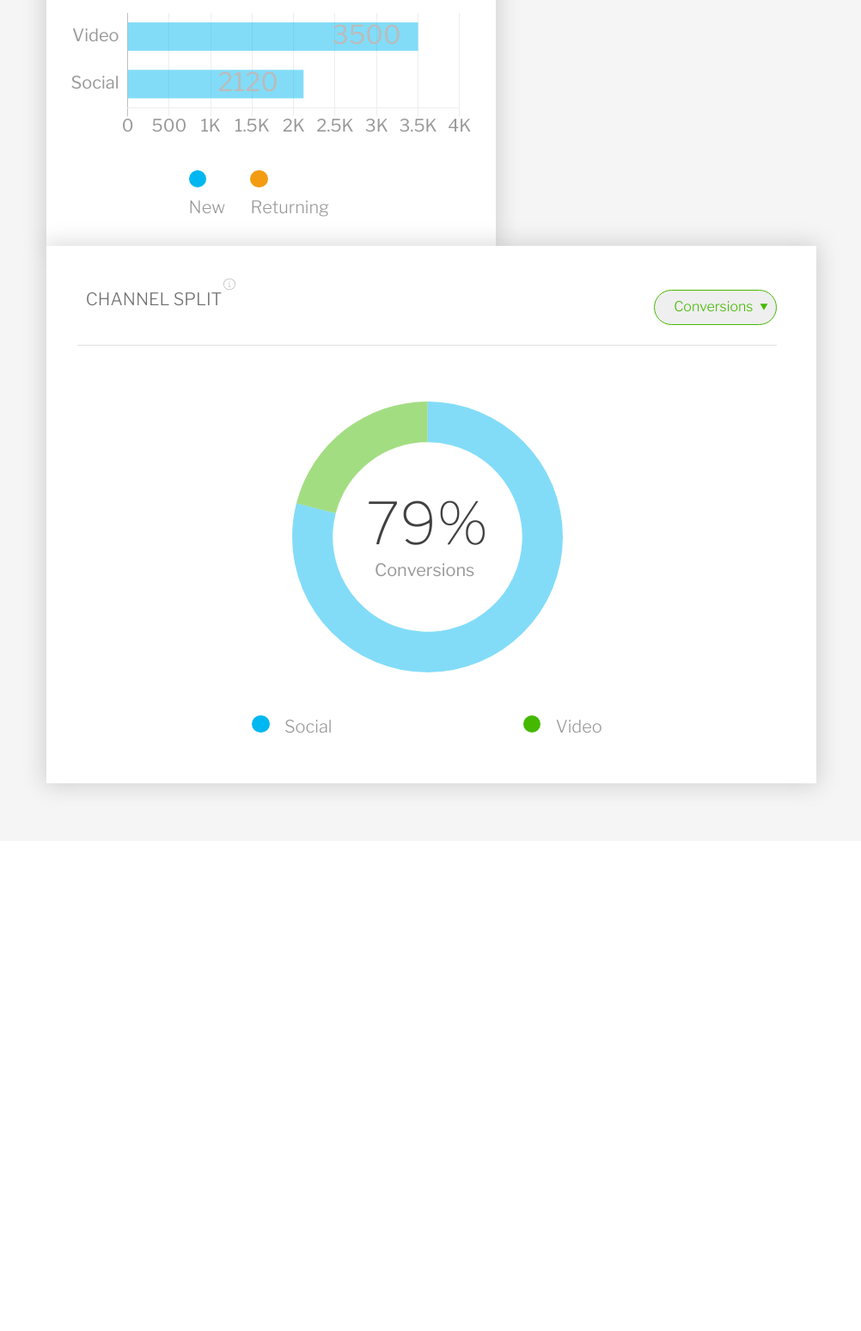
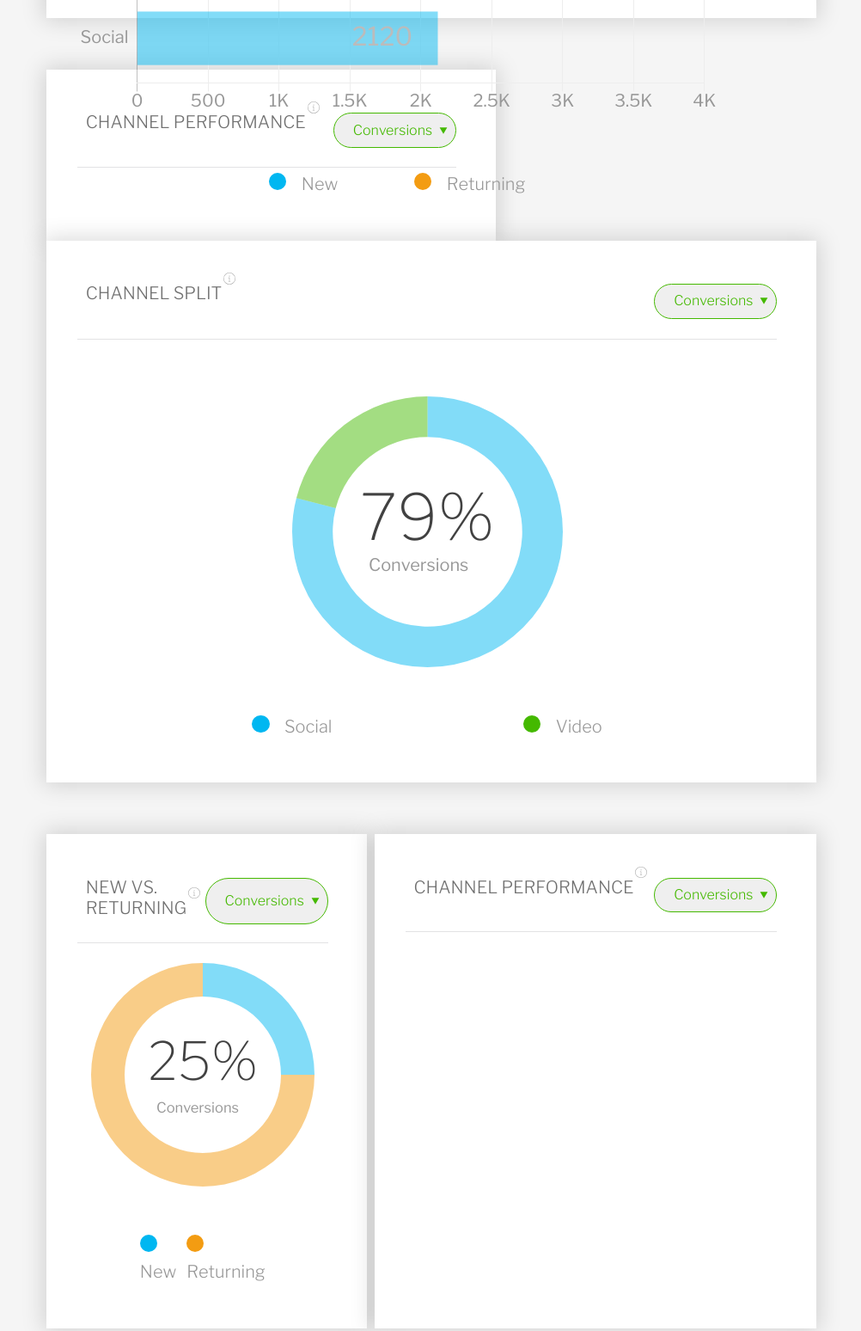
Before and after one commit to nikkidanni1/-test, a plain HTML site: page index.html in a window 1280 px wide. Shown: the part 1217-2765 px from the top of the page at 86% size, without its empty margins (138-1140 px from the left). Before the commit the page ends 2195 px from the top, so only its background shows below. Drawn offline with nearby package versions, Linux system fonts and the light colour scheme.

Commit message:
Добавлена секция chart3

```diff
--- a/index.html
+++ b/index.html
@@ -169,7 +169,7 @@
 						</tr>
 					</table>
 				</section>
-				<div class="row">
+				<div class="row block-with-two-charts">
 					<section class="col-7 chart-block chart1">
 						<div class="chart-block__header">
 							<h2 class="chart-block__title">CHANNEL PERFORMANCE<sup><img src="icon/Path 17.svg" width=13.97></sup></h2>
@@ -177,8 +177,11 @@
 								<option value=1>Conversions</option>
 							</select>
 						</div>
-						<canvas id="chart1" width="745.82" height="263.12"></canvas>
-						<div id='chart1Legend' class='chart1__chartjsLegend'></div>
+						<div class="chart1__chart">
+							<canvas id="chart1" width="745.82" height="263.12"></canvas>
+							<div id='chart1Legend' class='chart1__chartjsLegend'></div>
+						</div>
+
 					</section>
 					<section class="col chart-block chart2">
 						<div class="chart-block__header">
@@ -187,9 +190,34 @@
 								<option value=1>Conversions</option>
 							</select>
 						</div>
-						<canvas id="chart2" width="315" height="315"></canvas>
-						<div id='chart2Legend' class='chart2__chartjsLegend'></div>
-
+						<div class="chart2__chart">
+							<canvas id="chart2" width="315" height="315"></canvas>
+							<div id='chart2Legend' class='chart2__chartjsLegend'></div>
+						</div>
+					</section>
+				</div>
+				<div class="row block-with-two-charts">
+					<section class="col-5 chart-block chart3">
+						<div class="chart-block__header">
+							<h2 class="chart-block__title">NEW VS. RETURNING<sup><img src="icon/Path 17.svg" width=13.97></sup></h2>
+							<select>
+								<option value=1>Conversions</option>
+							</select>
+						</div>
+						<canvas id="chart3" width="260.76" height="260.76"></canvas>
+						<div id='chart3Legend' class='chart3__chartjsLegend'></div>
+					</section>
+					<section class="col chart-block chart4">
+						<div class="chart-block__header">
+							<h2 class="chart-block__title">CHANNEL PERFORMANCE<sup><img src="icon/Path 17.svg" width=13.97></sup></h2>
+							<select>
+								<option value=1>Conversions</option>
+							</select>
+						</div>
+						<div class="chart4__chart">
+							<canvas id="chart4" width="260.76" height="260.76"></canvas>
+							<div id='chart4Legend' class='chart4__chartjsLegend'></div>
+						</div>
 					</section>
 				</div>
 			</section>
--- a/js/main.js
+++ b/js/main.js
@@ -78,6 +78,7 @@ var myChart = new Chart(ctx, {
 	}]
 	},
 	options: {
+		responsive: false,
 		scales: {
 			xAxes: [{
 				ticks: {
@@ -88,7 +89,6 @@ var myChart = new Chart(ctx, {
 							return (value/1000) + 'K';
 						else return value;
 					}
-
 				},
 				gridLines: {
 					display: true,
@@ -104,9 +104,8 @@ var myChart = new Chart(ctx, {
 				categoryPercentage: 0.6,
 				barPercentage: 1,
 				color: '#707070'
-		}
-		]
-	}, legend: {
+			}]
+		},  legend: {
 			display: false,
 		},
 		animation: {
@@ -165,6 +164,45 @@ var myChart2 = new Chart(ctx, {
 		},
     },
 });
+//Легенда для chart2
+document.getElementById('chart2Legend').innerHTML = myChart2.generateLegend();
+var span = [document.getElementById('chart2Legend').firstChild.firstChild.firstChild, document.getElementById('chart2Legend').firstChild.lastChild.firstChild];
+span[0].style.backgroundColor = "#00B7F1";
+span[1].style.backgroundColor = "#44B900";
+/*---------graph 3---------*/
+ctx = document.getElementById("chart3").getContext('2d');
+ctx.canvas.width = 260.76;
+ctx.canvas.height = 260.76;
+var myChart3 = new Chart(ctx, {
+    type:'doughnut',
+    data: {
+    datasets: [{
+        data: [25, 75],
+		backgroundColor: ["rgba(0,183,241, 0.49)", "rgba(243,156,18, 0.5)"],
+    }],
+    labels: [
+        'New',
+        'Returning'
+    ],
+	},
+	options: {
+        responsive: false,
+		elements: {
+			arc: {
+				borderWidth: 0,
+			},
+		},
+		cutoutPercentage: 70,
+		legend: {
+			display: false,
+		},
+    },
+});
+//Легенда для chart3
+document.getElementById('chart3Legend').innerHTML = myChart3.generateLegend();
+var span = [document.getElementById('chart3Legend').firstChild.firstChild.firstChild, document.getElementById('chart3Legend').firstChild.lastChild.firstChild];
+span[0].style.backgroundColor = "#00B7F1";
+span[1].style.backgroundColor = "#F39C12";
 
 //Значение внутри doughnut
 Chart.pluginService.register({
@@ -182,7 +220,7 @@ Chart.pluginService.register({
       var fontSize = ((height - chart.chartArea.top) / 100).toFixed(2);
 
       ctx.restore();
-      ctx.font = "67px 'LibreFranklinThin', sans-serif";
+      ctx.font = (width / 4.275) + "px 'LibreFranklinThin', sans-serif";
       ctx.textBaseline = "middle"
 
       var text = percent + "%",
@@ -191,7 +229,7 @@ Chart.pluginService.register({
 
       ctx.fillStyle = "#414141";
       ctx.fillText(text, textX, textY-10);
-      ctx.font = "20px 'LibreFranklin', sans-serif";
+      ctx.font = (width / 15.75) + "px 'LibreFranklin', sans-serif";
 	  ctx.fillStyle = "#989898";
 	  text = 'Conversions';
 	  ctx.fillText(text, textX+10, textY+40);
@@ -199,8 +237,3 @@ Chart.pluginService.register({
     }
   }
 });
-//Легенда для chart2
-document.getElementById('chart2Legend').innerHTML = myChart2.generateLegend();
-var span = [document.getElementById('chart2Legend').firstChild.firstChild.firstChild, document.getElementById('chart2Legend').firstChild.lastChild.firstChild];
-span[0].style.backgroundColor = "#00B7F1";
-span[1].style.backgroundColor = "#44B900";
--- a/less/style.less
+++ b/less/style.less
@@ -228,6 +228,7 @@ main {
 		font-family: @font-extra-light;
 		&__gradient {
 			background: linear-gradient(0, #44B900, #414141);
+			padding:  6.313% 0 8.25%;
 			opacity: 0.78;
 			height: 100%;
 			display: flex;
@@ -325,15 +326,45 @@ main {
 		}
 	}
 }
+/*-------------charts-----------*/
+.block-with-two-charts {
+	margin: 60px 0;
+}
 /*------------chart1------------*/
 .chart1 {
 	margin-right: 0.938%;
-	padding: 3.511% 3.183% 3.264% 2.767%;
-
+	&__chart {
+		position: absolute;
+		bottom: 49.61px;
+	}
 	&__chartjsLegend {
 		margin: 0 auto;
 		width: 40%;
-		padding-top: 6%;
+		padding-top: 60px;
+	}
+	&__chartjsLegend ul {
+		display: flex;
+		justify-content: space-between;
+	}
+	&__chartjsLegend li {
+		font-size: 1.25em;
+		color: @description-color;
+		display: inline-block;
+	}
+	&__chartjsLegend li span {
+		display: inline-block;
+		width: 20.12px;
+		height: 20.12px;
+		margin-right: 17.4px;
+		border-radius: 100%;
+	}
+}
+/*------------chart1------------*/
+.chart2 {
+	&__chartjsLegend {
+		margin: 0 auto;
+		width: 50%;
+		padding-top: 55px;
 	}
 	&__chartjsLegend ul {
 		display: flex;
@@ -353,11 +384,13 @@ main {
 		border-radius: 100%;
 	}
 }
-.chart2 {
+/*------------chart3------------*/
+.chart3 {
+	margin-right: 0.938%;
 	&__chartjsLegend {
 		margin: 0 auto;
 		width: 50%;
-		padding-top: 6%;
+		padding-top: 55px;
 	}
 	&__chartjsLegend ul {
 		display: flex;
```
Also changed, not shown: css/style.css. Lines whose indentation alone changed are shown as unchanged.
